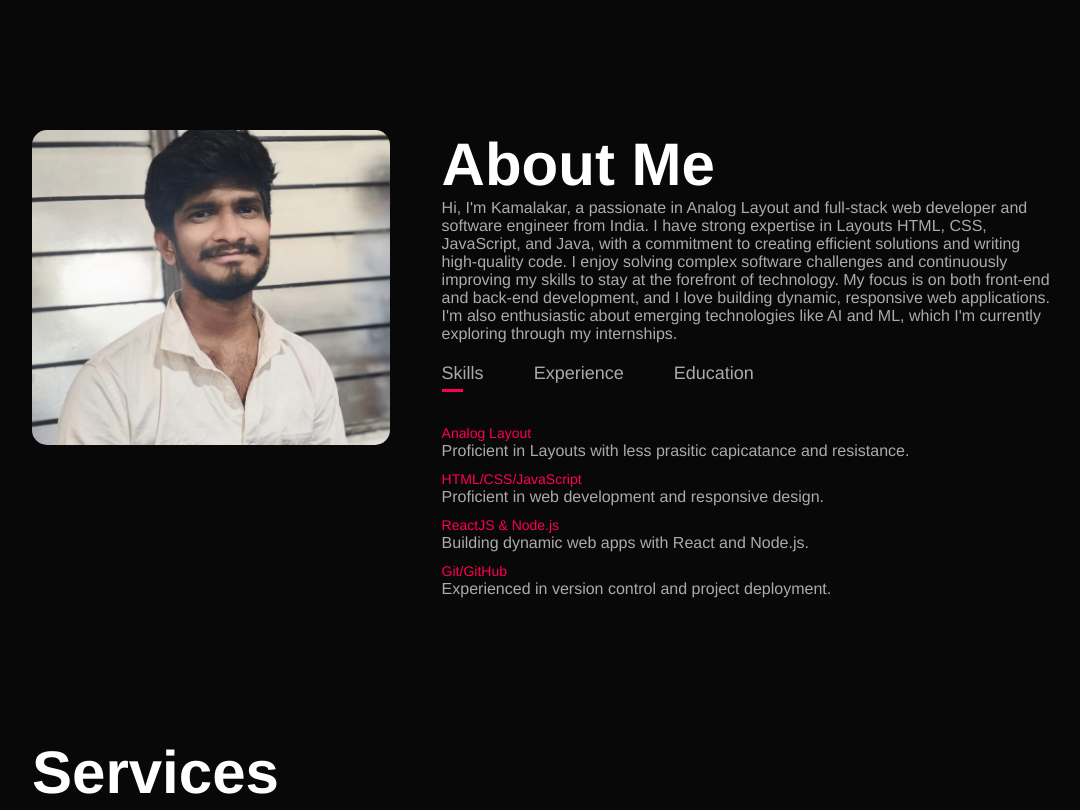
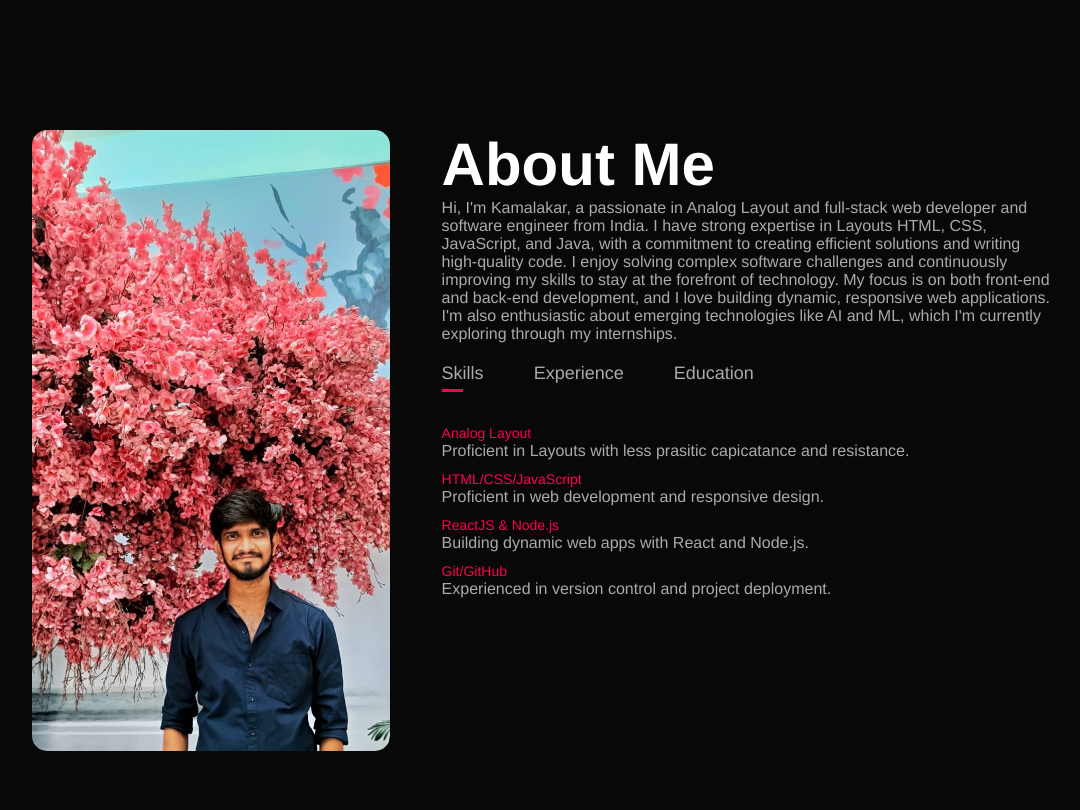
Before and after one commit to Kamalakar-455/kamalakar-website, a plain HTML site: page index.html in a window 1280 px wide. Shown: the part 760-1570 px from the top of the page, without its empty margins (96-1176 px from the left). Drawn offline with Linux system fonts and the light colour scheme.

Commit message:
Update index.html

```diff
--- a/index.html
+++ b/index.html
@@ -54,7 +54,7 @@
         <div class="container">
             <div class="row">
                 <div class="about-col-1">
-                    <img src="./assets/21-455-kamalakar pic.jpg" alt="Kamalakar's Picture" />
+                    <img src="./assets/kamalakardp.jpg" alt="Kamalakar's Picture" />
                 </div>
                 <div class="about-col-2">
                     <h1 class="sub-title">About Me</h1>
```
